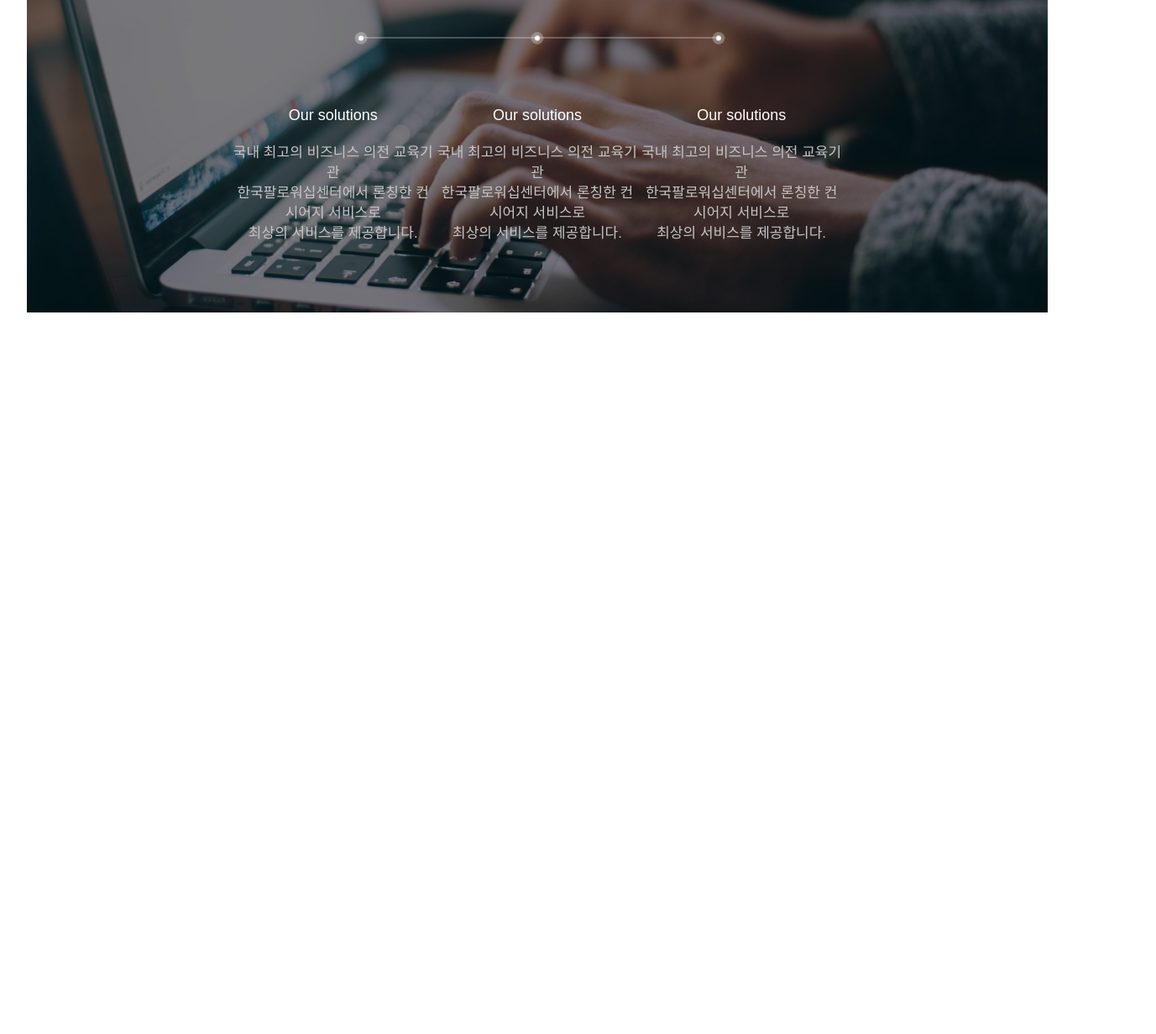
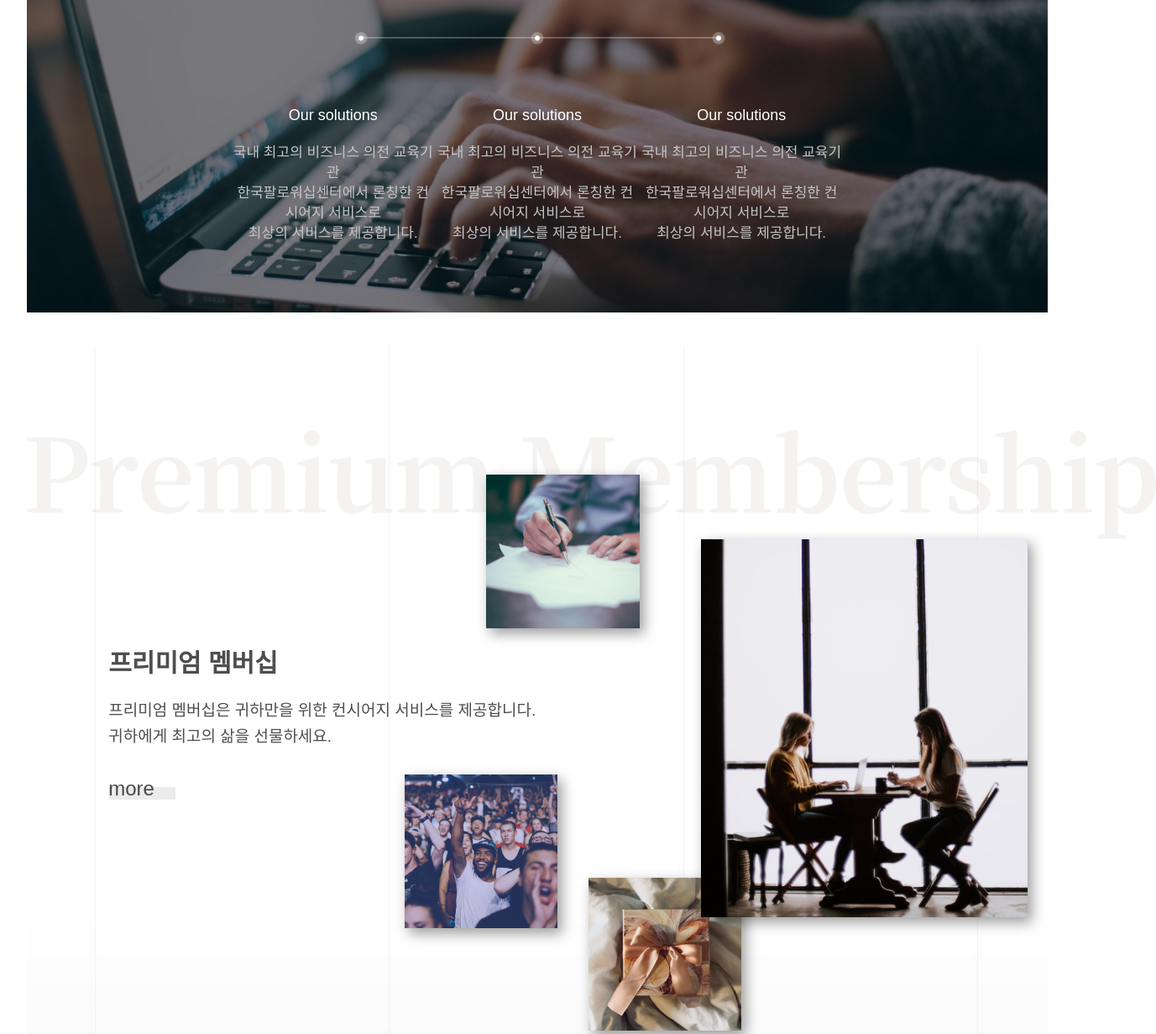
Before and after one commit to devCoderian/json-publishing, a plain HTML site: page index.html in a window 1280 px wide. Shown: the part 952-2183 px from the top of the page at 84% size, 1377 px wide, since content can reach past the window. Before the commit the page ends 1364 px from the top, so only its background shows below. Drawn offline with Linux system fonts and the light colour scheme; a web font is replaced by a local one.

Commit message:
section banner

```diff
--- a/css/main.css
+++ b/css/main.css
@@ -391,3 +391,97 @@
 section.about .inner ul li {animation-name:slid-up2; animation-duration: 2.4s;}
 section.about .inner ul li:nth-child(2) {animation-name:slid-up2; animation-duration: 2.8s;}
 section.about .inner ul li:nth-child(3) {animation-name:slid-up2; animation-duration: 3.2s;}
+
+/* section.premium */
+section.premium{
+    width: 95%;
+    /* center에 오기 */
+    margin: 40px auto;
+    padding: 100px 0;
+    height: 1020px;
+    /* 패딩값이 width 95% 안으로 들어간다. */
+    box-sizing: border-box;
+    background: url('../img/con2_bg.jpg') no-repeat center/cover;
+    position: relative;
+}
+
+/* contain과 cover -> 원본비율과 중앙비율 커버는 비율을 가지되 잘린다.
+보편적으로 cover는 이미지의 가장 짧은 선분을 기준으로 꽉 찹니다. 왜냐하면 선분이 긴 쪽을 기준으로 한다면 div 영역에 꽉차게 할 수 없기 때문입니다.
+
+출처: https://rgy0409.tistory.com/2994 [친절한효자손 취미생활] */
+
+section.premium .txtimg{
+    position: absolute;
+    left: 0;
+    top: 20%;
+    display: block;
+    width: 100%;
+    animation-name: widthAni;
+    animation-duration: 1.5s;
+    /* 애니메이션 진행이 보이기 위해  */
+    overflow: hidden;
+
+}
+/* img는 인라인 요소인데 애니메이션을 주기 위해
+width값이 필요해서 display: block으로 바꾸기 */
+
+
+@keyframes widthAni{
+    0%{width:0% }
+    100%{width: 100%}
+}
+section.premium .title{
+    position: absolute;
+    left: 8%;
+    top: 35%;
+}
+
+section.premium .title h2{
+    font-size: 30px;
+    margin-bottom: 20px;
+}
+section.premium .title p{
+    font-size: 19px;
+    line-height: 1.6;
+    margin-bottom: 30px;
+}
+section.premium .title a{
+    font-size: 24px;
+    font-display: inline-block;
+    position: relative;
+}
+section.premium .title a:before{
+    content: '';
+    width: 80px;
+    height: 15px;
+    background: rgba(0, 0, 0, 0.08);
+    position: absolute;
+    bottom: 0;
+    /* 부드럽게 없어지기 위해 */
+    transition: all 0.3s;
+}
+section.premium .banner li{
+    position: absolute;
+    box-shadow: 5px 6px 15px rgba(3, 3, 3, 0.4);
+    width: 15%;
+}
+/* box-shadow x축 y축 퍼짐정도 */
+section.premium .banner li img{
+    width: 100%;
+}
+
+/* https://nykim.work/86 */
+section.premium .banner li:nth-child(1){left: 45%;top: 15%; animation-name: slide-up; animation-duration: 1.2s;}
+section.premium .banner li:nth-child(2){left: 37%;top: 50%; animation-name: slide-up; animation-duration: 1.8s;}
+section.premium .banner li:nth-child(3){left: 55%;top: 62%; animation-name: slide-up; animation-duration: 2.2s; }
+section.premium .banner li:nth-child(4){
+    right: 2%;
+    width: 32%;
+    max-width: 580px;
+    animation-name: slide-up;
+    animation-duration: 1.5s;
+}
+section.premium .title a:hover:before,
+section.premium .title a:focus:before{
+    width: 0%;
+}
--- a/index.html
+++ b/index.html
@@ -91,6 +91,27 @@
                 </ul>
             </div>
         </section>
+        <!-- section.premium -->
+        <section class="premium">
+            <span class="textImg">
+                <img src="img/pre_img.png" alt="">
+            </span>
+                <div class="title">
+                    <h2>프리미엄 멤버십</h2>
+                    <p>프리미엄 멤버십은 귀하만을 위한 컨시어지 서비스를 제공합니다. <br>
+                        귀하에게 최고의 삶을 선물하세요.
+                    </p>
+                    <a href="#">
+                        more
+                      </a>
+                </div>
+                <ul class="banner">
+                    <li><img src = "img/banner1.jpg" alt = ""></li>
+                    <li><img src = "img/banner2.jpg" alt = ""></li>
+                    <li><img src = "img/banner3.jpg" alt = ""></li>
+                    <li><img src = "img/banner4.jpg" alt = ""></li>
+                </ul>
+        </section>
     </div>
 </body>
 </html>
```
